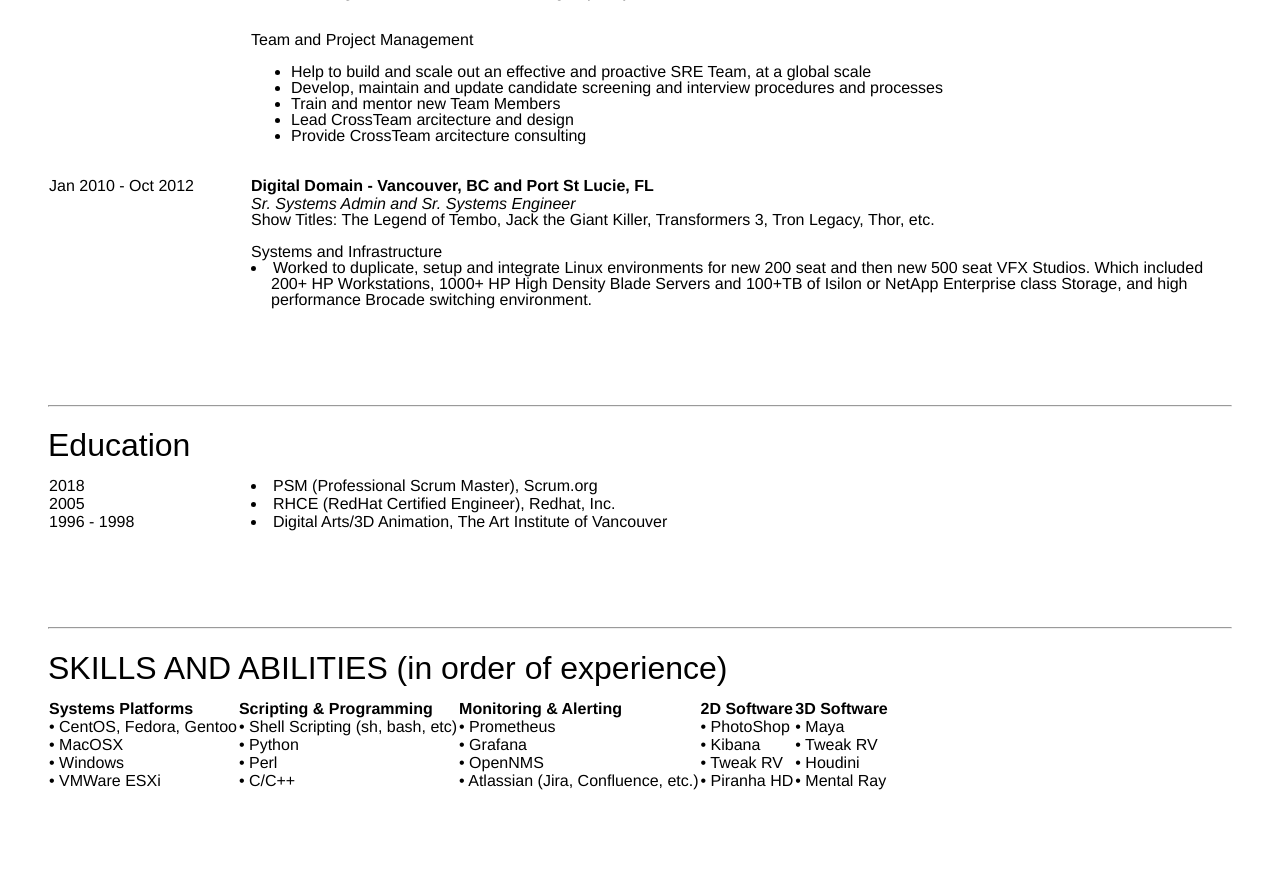
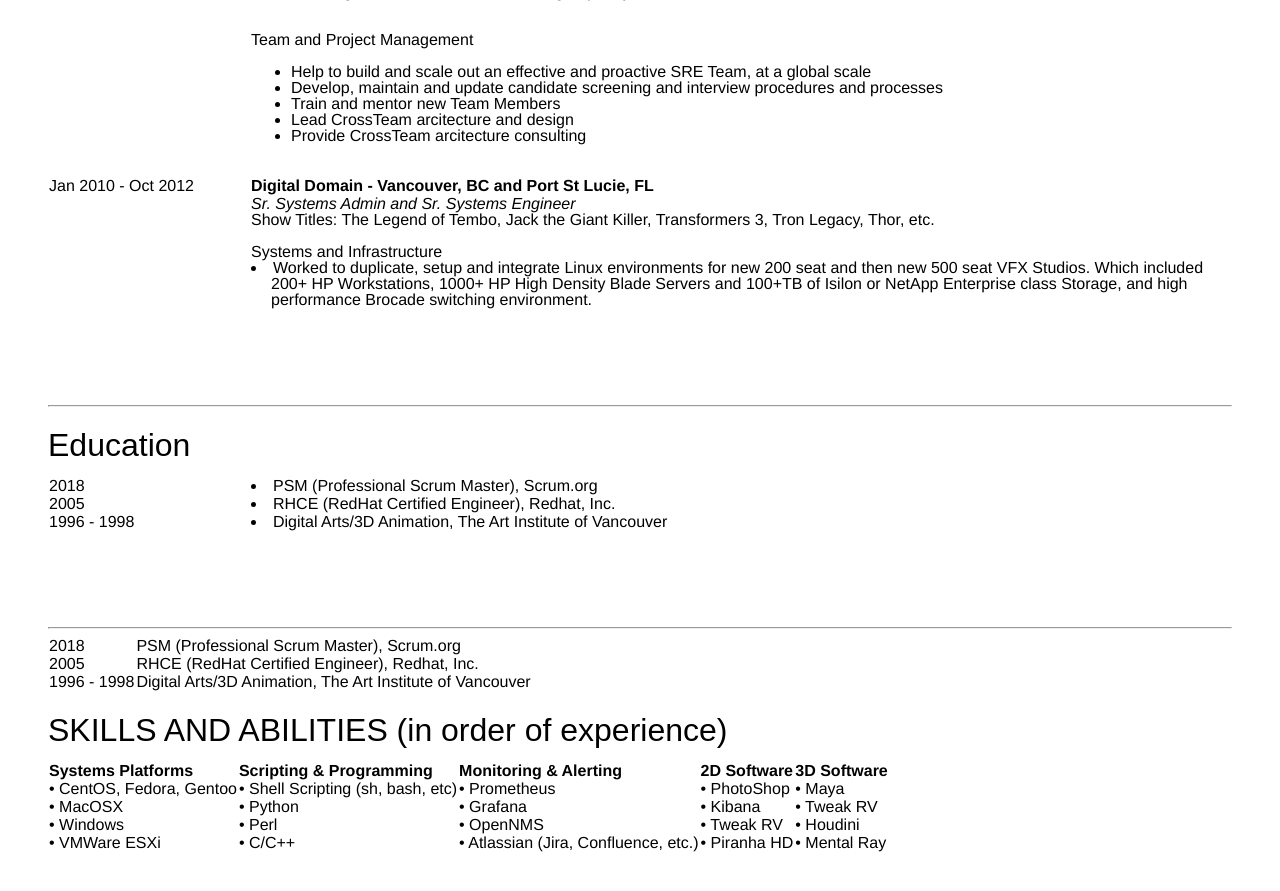
Before and after one commit to mpursley/mpursley.github.io, a Jekyll site: the page built from index_resume_short.md, in a window 1280 px wide and 900 px high, scrolled down 681 px. Shown: the top 891 px of the window. Built offline with Jekyll 4.4.1, drawn with Linux system fonts in a browser that asks for light colours; before the commit the page ends 1519 px from its top, so only the background shows below that.

Commit message:
Update index_resume_short.md

```diff
--- a/index_resume_short.md
+++ b/index_resume_short.md
@@ -127,6 +127,10 @@
 <br><br><br><br>
 <hr>
 
+2018	|  PSM (Professional Scrum Master), Scrum.org
+2005	|  RHCE (RedHat Certified Engineer), Redhat, Inc.
+1996 - 1998  |  Digital Arts/3D Animation, The Art Institute of Vancouver
+
 ## SKILLS AND ABILITIES (in order of experience)
 
 Systems Platforms | Scripting & Programming | Monitoring & Alerting | 2D Software | 3D Software
```
